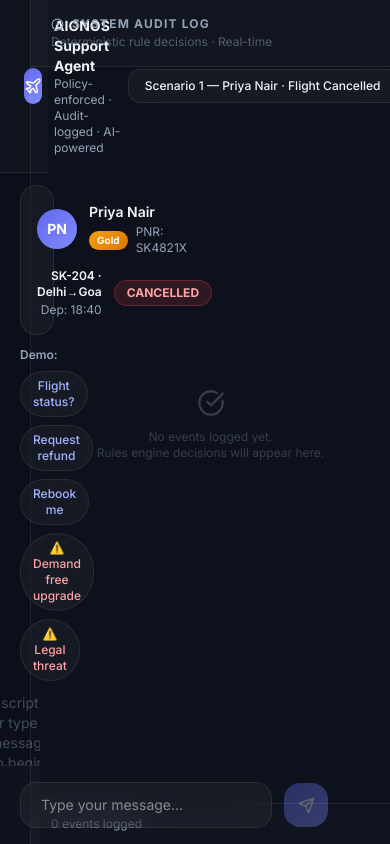
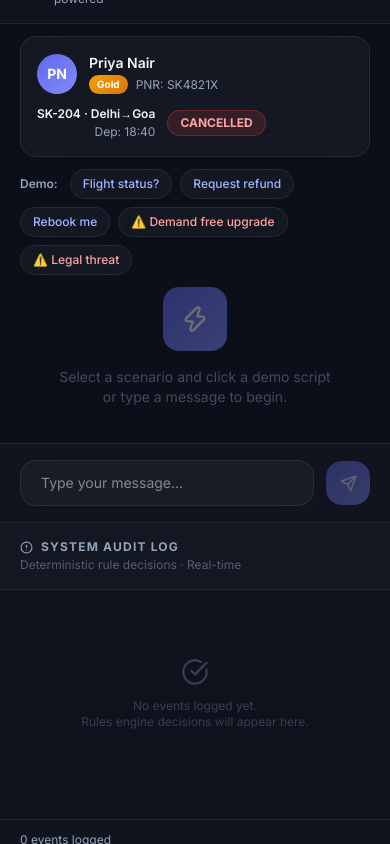
Before and after one commit to nikukaushik001/airline-resolution-agent, a Next.js app: page / in a window 390 px wide. Built offline with nearby package versions, Linux system fonts and the light colour scheme.

Commit message:
style: fix mobile responsiveness for HR review

```diff
--- a/src/app/page.tsx
+++ b/src/app/page.tsx
@@ -122,7 +122,7 @@ export default function Home() {
   };
 
   return (
-    <div className="flex h-screen overflow-hidden" style={{ background: 'var(--bg-primary)' }}>
+    <div className="flex flex-col lg:flex-row h-screen overflow-hidden" style={{ background: 'var(--bg-primary)' }}>
 
       {/* ═══════════════ LEFT PANEL ═══════════════ */}
       <div className="flex flex-col flex-1 min-w-0">
@@ -318,8 +318,8 @@ export default function Home() {
       </div>
 
       {/* ═══════════════ RIGHT AUDIT PANEL ═══════════════ */}
-      <div className="w-[360px] shrink-0 flex flex-col"
-        style={{ background: 'rgba(255,255,255,0.01)', borderLeft: '1px solid var(--border)' }}>
+      <div className="w-full lg:w-[360px] h-[40vh] lg:h-auto shrink-0 flex flex-col border-t lg:border-t-0 lg:border-l"
+        style={{ background: 'rgba(255,255,255,0.01)', borderColor: 'var(--border)' }}>
 
         {/* Panel Header */}
         <div className="shrink-0 px-5 py-4 flex items-center justify-between"
```
